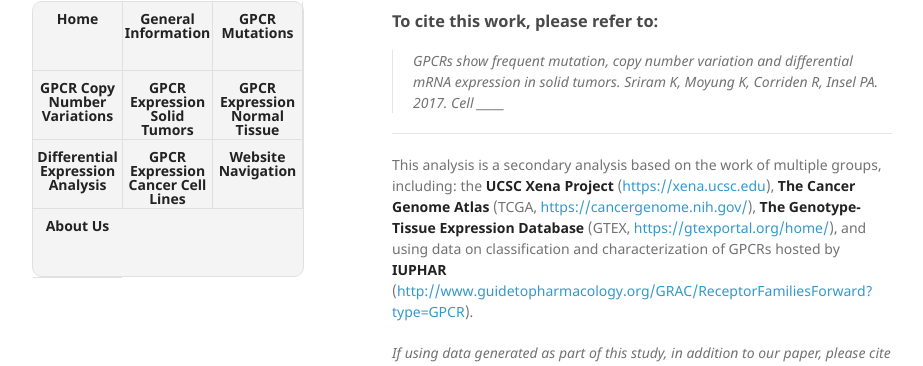
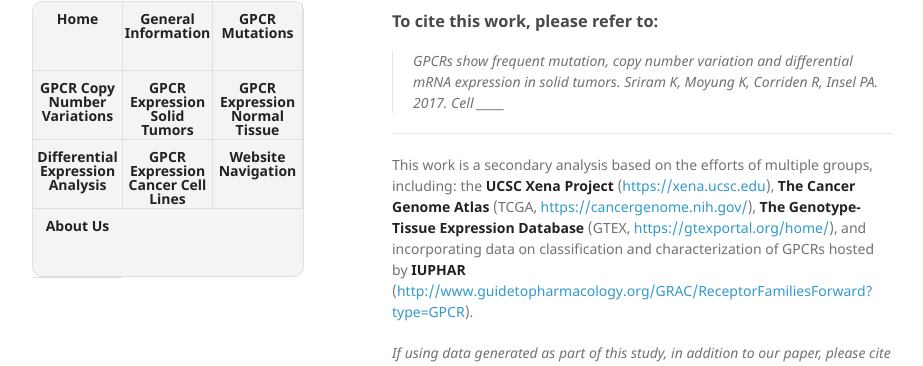
Before and after one commit to insellab/insellab.github.io, a Jekyll site: the page built from index.md, in a window 1280 px wide and 1039 px high. Shown: the part 149-515 px from the top of the window, without its empty margins (178-1101 px from the left). Built offline with Jekyll 4.4.1, drawn with Linux system fonts in a browser that asks for light colours; our own code applies the rules of GitHub Pages for plain Markdown files.

Commit message:
Update index.md

```diff
--- a/index.md
+++ b/index.md
@@ -12,7 +12,7 @@ layout: default
 
 * * *
 
-This analysis is a secondary analysis based on the work of multiple groups, including: the **UCSC Xena Project** ([https://xena.ucsc.edu](https://xena.ucsc.edu)), **The Cancer Genome Atlas** (TCGA, [https://cancergenome.nih.gov/](https://cancergenome.nih.gov/)), **The Genotype-Tissue Expression Database** (GTEX, [https://gtexportal.org/home/](https://gtexportal.org/home/)), and using data on classification and characterization of GPCRs hosted by **IUPHAR** ([http://www.guidetopharmacology.org/GRAC/ReceptorFamiliesForward?type=GPCR](http://www.guidetopharmacology.org/GRAC/ReceptorFamiliesForward?type=GPCR)).
+This work is a secondary analysis based on the efforts of multiple groups, including: the **UCSC Xena Project** ([https://xena.ucsc.edu](https://xena.ucsc.edu)), **The Cancer Genome Atlas** (TCGA, [https://cancergenome.nih.gov/](https://cancergenome.nih.gov/)), **The Genotype-Tissue Expression Database** (GTEX, [https://gtexportal.org/home/](https://gtexportal.org/home/)), and incorporating data on classification and characterization of GPCRs hosted by **IUPHAR** ([http://www.guidetopharmacology.org/GRAC/ReceptorFamiliesForward?type=GPCR](http://www.guidetopharmacology.org/GRAC/ReceptorFamiliesForward?type=GPCR)).
 
 *If using data generated as part of this study, in addition to our paper, please cite the following:*
 
```
